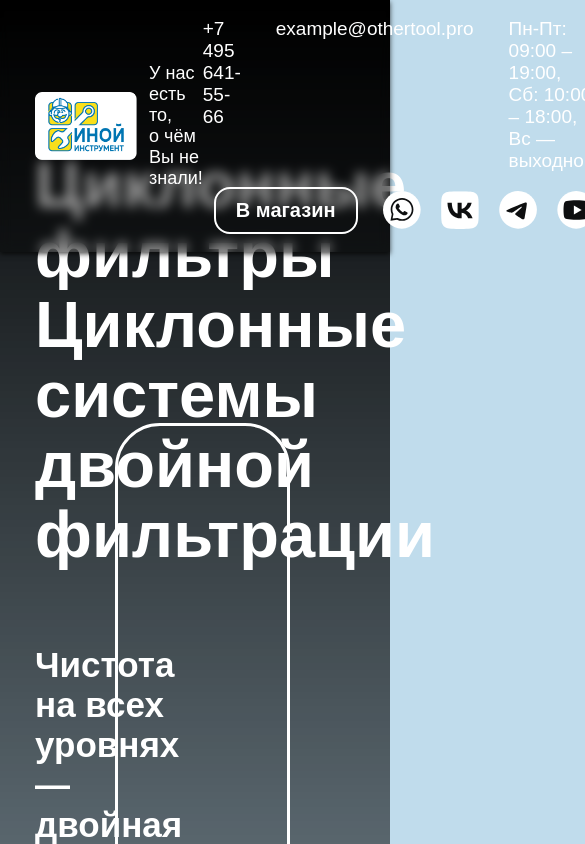
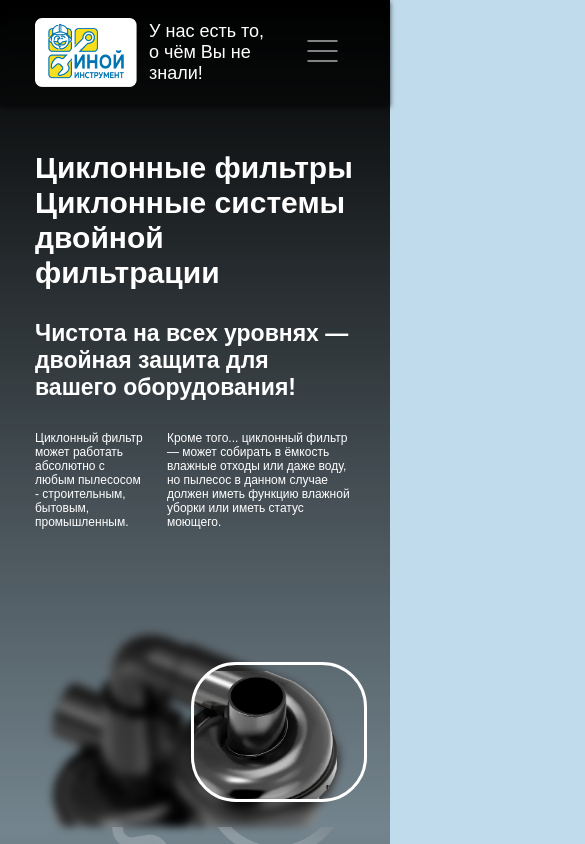
Before and after one commit to myrahkis/cyclone-landing-page, a Vue app: page / in a window 390 px wide. Shown: the top 844 px of the page, 585 px wide, since content can reach past the window. Built offline with nearby package versions, Linux system fonts and the light colour scheme.

Commit message:
mobile menu header and hero section adaptability

```diff
--- a/src/App.vue
+++ b/src/App.vue
@@ -7,6 +7,14 @@ import VideoSection from './components/VideoSection.vue'
 import AboutUsSection from './components/AboutUsSection.vue'
 import ContactsSection from './components/ContactsSection.vue'
 import Footer from './components/Footer.vue'
+import { ref } from 'vue'
+import OpenedHeaderMobile from './components/OpenedHeaderMobile.vue'
+
+const openMenu = ref(false)
+
+function useOpenMenu() {
+  return (openMenu.value = !openMenu.value)
+}
 // import { nextTick, onMounted, onUnmounted, ref } from 'vue'
 
 // const mainRef = ref(null)
@@ -33,8 +41,9 @@ import Footer from './components/Footer.vue'
 </script>
 
 <template>
-  <Header ref="headerRef" />
-  <main ref="mainRef">
+  <Header ref="headerRef" :useOpenMenu="useOpenMenu" />
+  <OpenedHeaderMobile v-if="openMenu" />
+  <main ref="mainRef" v-else>
     <!-- <Header :mainRef="mainRef" /> -->
     <IntroductorySectionLayout />
     <DoubleFunctionalSystemLayout />
@@ -42,8 +51,8 @@ import Footer from './components/Footer.vue'
     <VideoSection />
     <AboutUsSection />
     <ContactsSection />
+    <Footer />
   </main>
-  <Footer />
 </template>
 
 <style scoped></style>
--- a/src/assets/main.css
+++ b/src/assets/main.css
@@ -3,8 +3,8 @@
 :root {
   --white-color: #ffffff;
   --brand-blue-color: #c0dcec;
-  --brand-yellow-color: #FFF6BF;
-  --gray-color: #C1C1C1;
+  --brand-yellow-color: #fff6bf;
+  --gray-color: #c1c1c1;
 }
 
 *,
@@ -28,6 +28,30 @@ body {
 }
 
 h1 {
+  font-size: clamp(3rem, 6vw, 6.5rem);
+  line-height: clamp(3.5rem, 7vw, 7rem);
+  font-weight: 700;
+  margin-bottom: clamp(3rem, 7vw, 7.5rem);
+}
+
+h2 {
+  font-size: clamp(2.5rem, 5vw, 5rem);
+  font-weight: 700;
+  margin-bottom: clamp(2rem, 5vw, 5.5rem);
+}
+
+h3 {
+  font-size: clamp(2rem, 3.5vw, 3rem);
+  font-weight: 700;
+  margin-bottom: clamp(1rem, 2vw, 2rem);
+}
+
+p {
+  font-size: clamp(1.2rem, 2vw, 1.9rem);
+  font-weight: 400;
+}
+
+/* h1 {
   font-size: 6.5rem;
   line-height: 7rem;
   font-weight: 700;
@@ -46,7 +70,7 @@ h3 {
 p {
   font-size: 1.9rem;
   font-weight: 400;
-}
+} */
 
 button {
   cursor: pointer;
@@ -54,3 +78,45 @@ button {
 button:disabled {
   cursor: not-allowed;
 }
+
+/* (1280px–1439px) */
+@media (max-width: 1439px) {
+}
+
+/* (1024px–1279px) */
+@media (max-width: 1279px) {
+  h1 {
+    margin-bottom: 3rem;
+  }
+}
+
+/* (768px–1023px) */
+@media (max-width: 1023px) {
+  /* h1 {
+    font-size: 4.3rem;
+    line-height: 6.5rem;
+    margin-bottom: 6rem;
+  }
+  h2 {
+    font-size: 4rem;
+    margin-bottom: 5.5rem;
+  }
+  h3 {
+    font-size: 2.6rem;
+    margin-bottom: 0;
+  }
+  p {
+    font-size: 1.7rem;
+  } */
+}
+
+/* (480px–767px) */
+@media (max-width: 767px) {
+  h1 {
+    font-size: 3rem;
+  }
+}
+
+/* (до 479px) */
+@media (max-width: 479px) {
+}
--- a/src/components/Header.vue
+++ b/src/components/Header.vue
@@ -1,6 +1,7 @@
 <script setup>
-import BtnsLinksList from '@/ui/BtnsLinksList.vue'
 import SocialsIcons from './SocialsIcons.vue'
+
+const { useOpenMenu } = defineProps({ useOpenMenu: { type: Function } })
 
 // const { width, fontSize } = defineProps({
 //   width: { type: String, required: true },
@@ -18,6 +19,7 @@ import SocialsIcons from './SocialsIcons.vue'
 
 <template>
   <header class="header" ref="headerRef">
+    <div class="header-desktop">
       <a href="#home" class="logo-link">
         <div class="logo-wrapper">
           <img src="/logo-color.png" alt="logo-color" class="logo" />
@@ -44,6 +46,21 @@ import SocialsIcons from './SocialsIcons.vue'
           <SocialsIcons iconWidth="3.8rem" />
         </div>
       </div>
+    </div>
+    <div class="header-mobile">
+      <a href="#home" class="logo-link">
+        <div class="logo-wrapper">
+          <img src="/logo-color.png" alt="logo-color" class="logo" />
+          <p class="logo-text">
+            У нас есть то, <br />
+            о чём Вы не знали!
+          </p>
+        </div>
+      </a>
+      <button class="menu-btn" @click="useOpenMenu">
+        <img src="/menu.png" alt="menu" />
+      </button>
+    </div>
   </header>
 </template>
 
@@ -62,6 +79,14 @@ import SocialsIcons from './SocialsIcons.vue'
   backdrop-filter: blur(6px);
   color: white;
   box-shadow: 0 0.2rem 0.5rem rgba(0, 0, 0, 0.7);
+}
+.header-desktop {
+  display: flex;
+  justify-content: space-between;
+  width: 100%;
+}
+.header-mobile {
+  display: none;
 }
 .logo-wrapper {
   display: flex;
@@ -118,4 +143,28 @@ import SocialsIcons from './SocialsIcons.vue'
     color: black;
   }
 }
+
+.menu-btn {
+  background-color: transparent;
+  padding: 0 1.7rem;
+  border: none;
+  border-radius: 1.5rem;
+  transition: all 0.3s;
+
+  &:hover {
+    transform: rotate(-90deg);
+  }
+}
+
+/* **Мобильные устройства (до 767px)** */
+@media (max-width: 767px) {
+  .header-desktop {
+    display: none;
+  }
+  .header-mobile {
+    display: flex;
+    justify-content: space-between;
+    width: 100%;
+  }
+}
 </style>
--- a/src/components/HeroSection.vue
+++ b/src/components/HeroSection.vue
@@ -11,7 +11,7 @@ const fullImgPath2 = `${import.meta.env.BASE_URL}2025-02-13.png`
     ref="mainRef"
   >
     <div class="gradient"></div>
-    <h1 class="heading">
+    <h1>
       Циклонные фильтры <br />
       Циклонные системы двойной фильтрации
     </h1>
@@ -67,11 +67,17 @@ const fullImgPath2 = `${import.meta.env.BASE_URL}2025-02-13.png`
 }
 .clear-img {
   position: absolute;
-  bottom: 5rem;
-  right: 10rem;
+  display: inline-block;
+  bottom: 5.2%;
+  /* bottom: 5rem; */
+  right: 6%;
+  /* right: 10rem; */
   width: 45%;
+  /* width: 68rem; */
   z-index: 1;
-  height: 74vh;
+  height: auto;
+  padding-bottom: 35.5%;
+  /* height: 74vh; */
   background: var(--bg-clear-url);
   background-position: left 0 bottom -1rem;
   background-size: 86%;
@@ -103,4 +109,54 @@ const fullImgPath2 = `${import.meta.env.BASE_URL}2025-02-13.png`
   border: none;
   padding: 2rem;
 }
+
+/* (1280px–1439px) */
+@media (max-width: 1439px) {
+}
+
+/* (1024px–1279px) */
+@media (max-width: 1279px) {
+  .text {
+    width: 100%;
+  }
+  .clear-img {
+    bottom: 4%;
+  }
+}
+
+/* (768px–1023px) */
+@media (max-width: 1023px) {
+  .texts {
+    width: 100%;
+    flex-direction: row;
+  }
+  .text {
+    width: 100%;
+  }
+}
+
+/* (480px–767px) */
+@media (max-width: 767px) {
+  .hero-section {
+    height: 103vh;
+  }
+  .clear-img {
+    bottom: 3%;
+    padding-bottom: 34.5%;
+  }
+  .texts,
+  .text {
+    width: 100%;
+  }
+  .text {
+    font-size: 2.3rem;
+  }
+}
+
+/* (до 479px) */
+@media (max-width: 638px) {
+  .hero-section {
+    height: 98vh;
+  }
+}
 </style>
--- /dev/null
+++ b/src/components/OpenedHeaderMobile.vue
@@ -0,0 +1,66 @@
+<script setup>
+import SocialsIcons from './SocialsIcons.vue'
+</script>
+
+<template>
+  <div class="container">
+      <a
+        href="https://othertool.ru/home_master/tsiklonnye-filtry-dlja-pylesosa"
+        target="_blank"
+        class="to-shop-btn"
+        >В магазин</a
+      >
+    <!-- <div class="contacts-wrapper"> -->
+    <!-- <div class="contacts"> -->
+    <p class="text">+7 495 641-55-66</p>
+    <p class="text">example@othertool.pro</p>
+    <p class="text">Пн-Пт: 09:00 – 19:00, Сб: 10:00 – 18:00, Вс — выходной</p>
+    <!-- </div> -->
+    <!-- <div class="btns-wrapper"> -->
+    <SocialsIcons iconWidth="3.8rem" />
+    <!-- </div> -->
+    <!-- </div> -->
+  </div>
+</template>
+
+<style scoped>
+.container {
+  display: flex;
+  flex-direction: column;
+  gap: 2.5rem;
+
+  height: 100vh;
+  width: 100%;
+  background: linear-gradient(to bottom, rgba(0, 0, 0), rgba(0, 0, 0, 0.4));
+  color: white;
+  padding: 3.5rem;
+  padding-top: 15rem;
+}
+.contacts-wrapper {
+  font-size: 2rem;
+}
+.to-shop-btn {
+  transition: all 0.2s;
+
+  &:link,
+  &:visited {
+    text-decoration: none;
+    font-size: 2rem;
+    font-weight: 600;
+    color: white;
+    border: 2px solid white;
+    border-radius: 1.6rem;
+    padding: 1rem 2rem;
+    width: fit-content;
+  }
+
+  &:hover {
+    border: 2px solid var(--brand-blue-color);
+    background-color: var(--brand-blue-color);
+    color: black;
+  }
+}
+.text {
+    font-size: 2rem;
+}
+</style>
```
Also changed, not shown: public/menu.png (added). Lines whose indentation alone changed are shown as unchanged.
